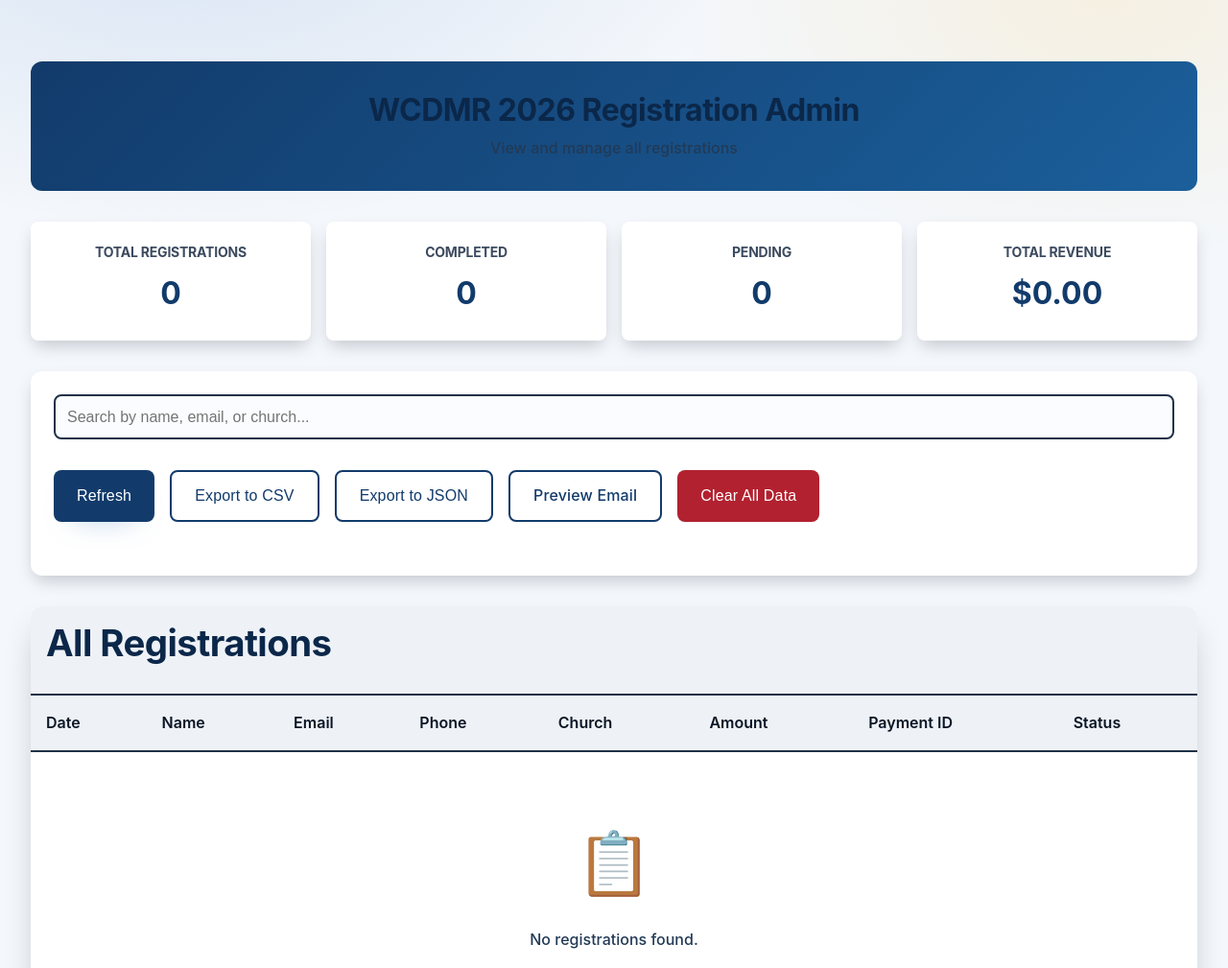
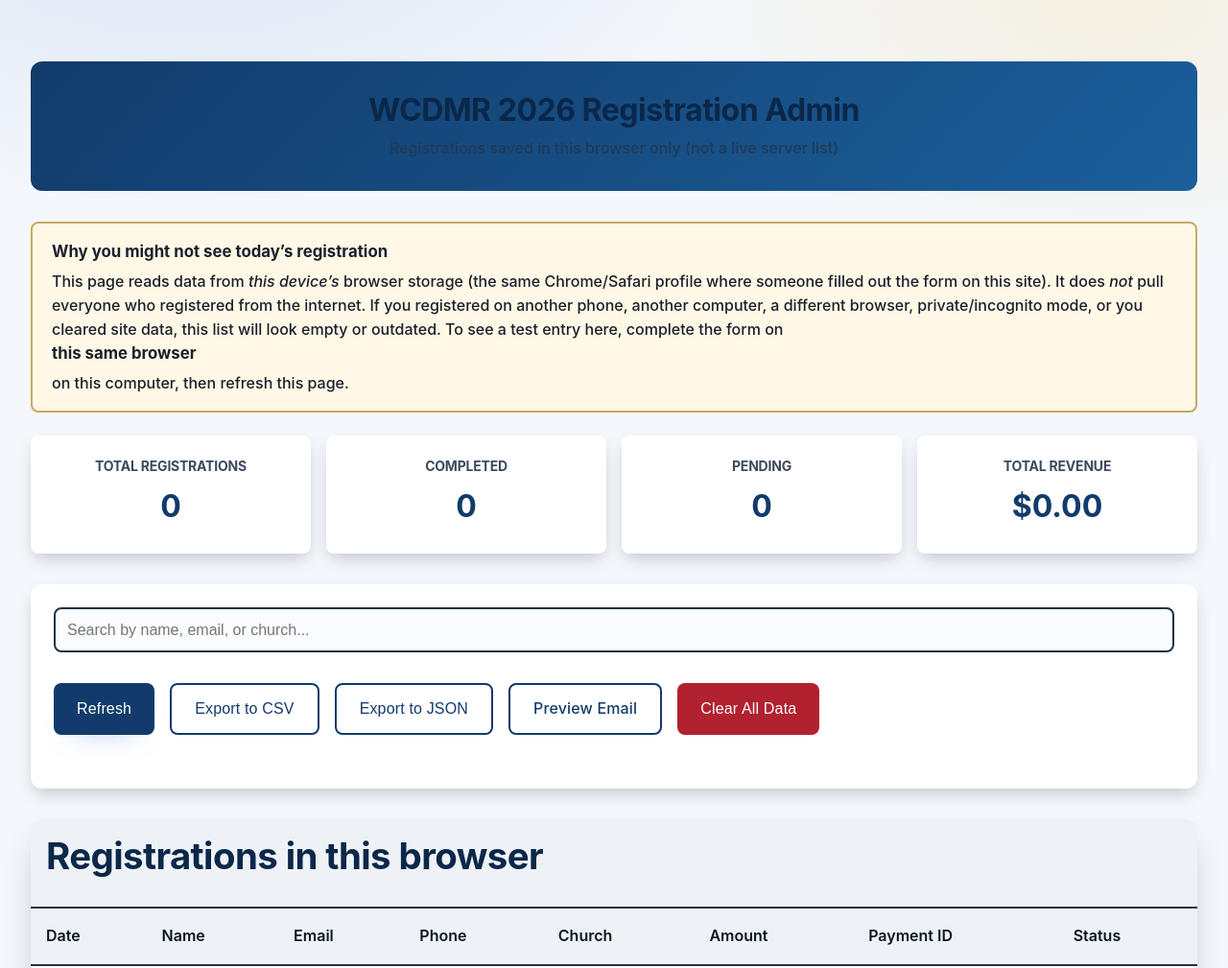
Before and after one commit to M8T1J/west-coast-deaf-mens-retreat, a website: page admin.html in a window 1280 px wide. Shown: the top 1009 px of the page at 96% size. Drawn offline with Linux system fonts and the light colour scheme.

Commit message:
Fix PayPal confirmation email wait; clarify admin is browser-local only.
- Remove 2.5s race so EmailJS send can finish before PayPal redirect.
- Add admin notice: registrations are per-browser, not a server-wide list.

Made-with: Cursor

```diff
--- a/admin.html
+++ b/admin.html
@@ -165,13 +165,32 @@
             outline: none;
             border-color: var(--primary-color);
         }
+        .admin-notice {
+            background: #fff8e6;
+            border: 2px solid #c9a961;
+            border-radius: 0.5rem;
+            padding: 1rem 1.25rem;
+            margin-bottom: 1.5rem;
+            color: #1a202c;
+            line-height: 1.55;
+        }
+        .admin-notice strong {
+            display: block;
+            margin-bottom: 0.35rem;
+            font-size: 1.05rem;
+        }
     </style>
 </head>
 <body>
     <div class="admin-container">
         <div class="admin-header">
             <h1>WCDMR 2026 Registration Admin</h1>
-            <p>View and manage all registrations</p>
+            <p>Registrations saved in this browser only (not a live server list)</p>
+        </div>
+
+        <div class="admin-notice" role="status">
+            <strong>Why you might not see today’s registration</strong>
+            This page reads data from <em>this device’s</em> browser storage (the same Chrome/Safari profile where someone filled out the form on this site). It does <em>not</em> pull everyone who registered from the internet. If you registered on another phone, another computer, a different browser, private/incognito mode, or you cleared site data, this list will look empty or outdated. To see a test entry here, complete the form on <strong>this same browser</strong> on this computer, then refresh this page.
         </div>
 
         <div class="admin-stats" id="stats">
@@ -206,7 +225,7 @@
 
         <div class="registrations-table">
             <div class="table-header">
-                <h2>All Registrations</h2>
+                <h2>Registrations in this browser</h2>
             </div>
             <div class="table-container">
                 <table id="registrations-table">
@@ -226,7 +245,7 @@
                         <tr>
                             <td colspan="8" class="empty-state">
                                 <div class="empty-state-icon">📋</div>
-                                <p>No registrations yet. Registrations will appear here after someone completes the form.</p>
+                                <p>No data in this browser yet. Someone must submit the form using this same browser on this device (or use a backend to collect all signups).</p>
                             </td>
                         </tr>
                     </tbody>
--- a/app.js
+++ b/app.js
@@ -322,10 +322,8 @@ async function handlePayPalClick(event) {
     showPayPalRedirectState('Registration complete. Sending confirmation email...');
     let prePaymentEmailSent = false;
     try {
-        const emailResult = await Promise.race([
-            sendConfirmationEmailIfAvailable(emailFormData, pendingPaymentId),
-            new Promise((resolve) => setTimeout(() => resolve(null), 2500))
-        ]);
+        // Wait for EmailJS/backend to finish; a short timeout caused false "no email" when the API was slow.
+        const emailResult = await sendConfirmationEmailIfAvailable(emailFormData, pendingPaymentId);
         prePaymentEmailSent = emailResult === true;
     } catch (error) {
         console.error('Error while sending pre-payment confirmation email:', error);
```
